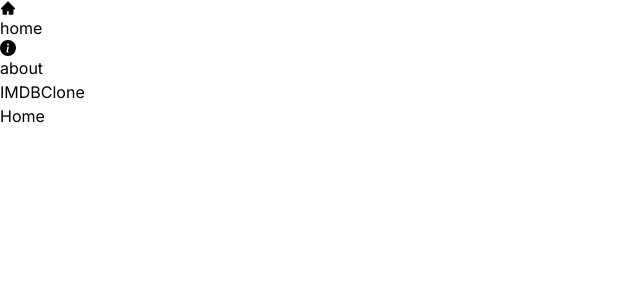
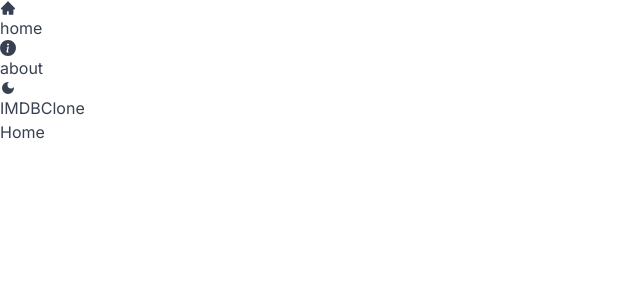
Before and after one commit to gedco51/imdb-next, a Next.js app: page / in a window 1280 px wide. Shown: the top 300 px of the page, without its empty margins (0-640 px from the left). Built offline with nearby package versions, Linux system fonts and the light colour scheme.

Commit message:
add dark mode

```diff
--- a/package.json
+++ b/package.json
@@ -10,6 +10,7 @@
   },
   "dependencies": {
     "next": "^14.1.3",
+    "next-themes": "^0.3.0",
     "react": "^18",
     "react-dom": "^18",
     "react-icons": "^5.0.1"
--- /dev/null
+++ b/src/Components/DarkModeSwitch.jsx
@@ -0,0 +1,29 @@
+'use client';
+
+import { MdLightMode, MdDarkMode } from 'react-icons/md';
+
+import { useTheme } from 'next-themes';
+import { useEffect, useState } from 'react';
+
+export default function DarkModeSwitch() {
+  const { theme, setTheme, systemTheme } = useTheme();
+  const [mounted, setMounted] = useState(false);
+  const currentTheme = theme === 'system' ? systemTheme : theme;
+  useEffect(() => setMounted(true), []);
+  return (
+    <div>
+      {mounted &&
+        (currentTheme === 'dark' ? (
+          <MdLightMode
+            onClick={() => setTheme('light')}
+            className='text-xl cursor-pointer hover:text-amber-500'
+          />
+        ) : (
+          <MdDarkMode
+            onClick={() => setTheme('dark')}
+            className='text-xl cursor-pointer hover:text-amber-500'
+          />
+        ))}
+    </div>
+  );
+}
--- a/src/Components/Header.jsx
+++ b/src/Components/Header.jsx
@@ -2,6 +2,7 @@ import Link from "next/link";
 import MenuItem from "./MenuItem";
 import { AiFillHome } from "react-icons/ai";
 import { BsFillInfoCircleFill } from "react-icons/bs";
+import DarkModeSwitch from "./DarkModeSwitch";
 
 export default function Header() {
   return (
@@ -10,10 +11,13 @@ export default function Header() {
           <MenuItem title='home' address='/' Icon={AiFillHome} />
           <MenuItem title='about' address='/about' Icon={BsFillInfoCircleFill} />
         </div>
+        <div className='flex items-center gap-4'>
+        <DarkModeSwitch />
         <Link href={"/"} className='flex gap-1 items-center'>
           <span className='text-2xl font-bold bg-amber-500 py-1 px-2 rounded-lg'>IMDB</span>
           <span className='text-xl hidden sm:inline'>Clone</span>
         </Link>
+        </div>
     </div>
   )
 }
--- /dev/null
+++ b/src/app/Providers.jsx
@@ -0,0 +1,13 @@
+'use client';
+
+import { ThemeProvider } from 'next-themes';
+
+export default function Providers({ children }) {
+  return (
+    <ThemeProvider defaultTheme='system' attribute='class'>
+      <div className='text-gray-700 dark:text-gray-200 dark:bg-gray-700 min-h-screen select-none transition-colors duration-300'>
+        {children}
+      </div>
+    </ThemeProvider>
+  );
+}
--- a/src/app/layout.js
+++ b/src/app/layout.js
@@ -1,6 +1,7 @@
 import { Inter } from "next/font/google";
 import "./globals.css";
 import Header from "@/Components/Header";
+import Providers from "./providers";
 
 const inter = Inter({ subsets: ["latin"] });
 
@@ -13,8 +14,11 @@ export default function RootLayout({ children }) {
   return (
     <html lang="en">
       <body className={inter.className}>
+        <Providers >
         <Header />
-        {children}</body>
+        {children}
+        </Providers>
+      </body>
     </html>
   );
 }
--- a/tailwind.config.js
+++ b/tailwind.config.js
@@ -15,4 +15,5 @@ module.exports = {
     },
   },
   plugins: [],
+  darkMode: 'class',
 };
```
Also changed, not shown: 1 other file (tests, documents, lock files or other folders).
